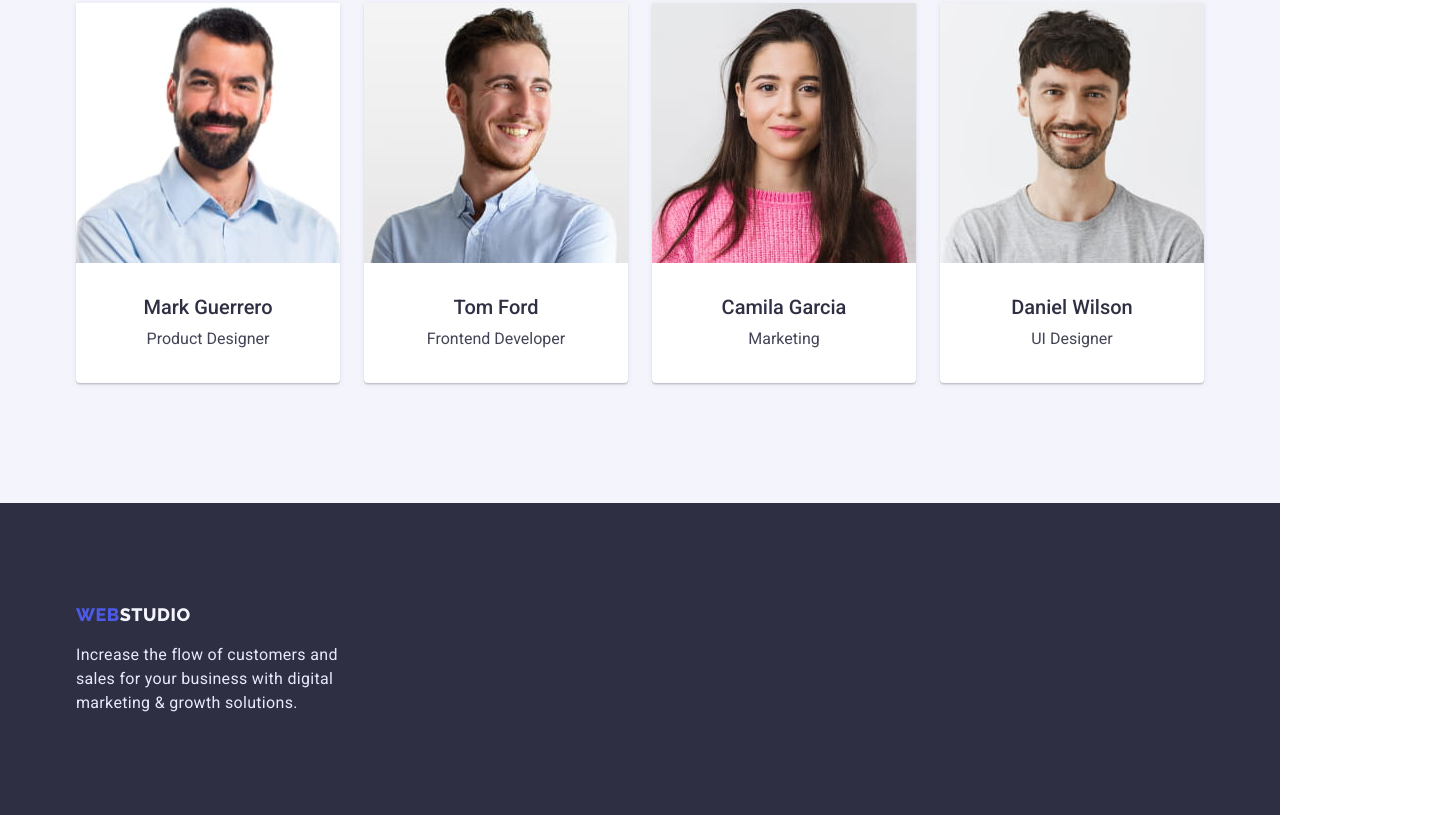
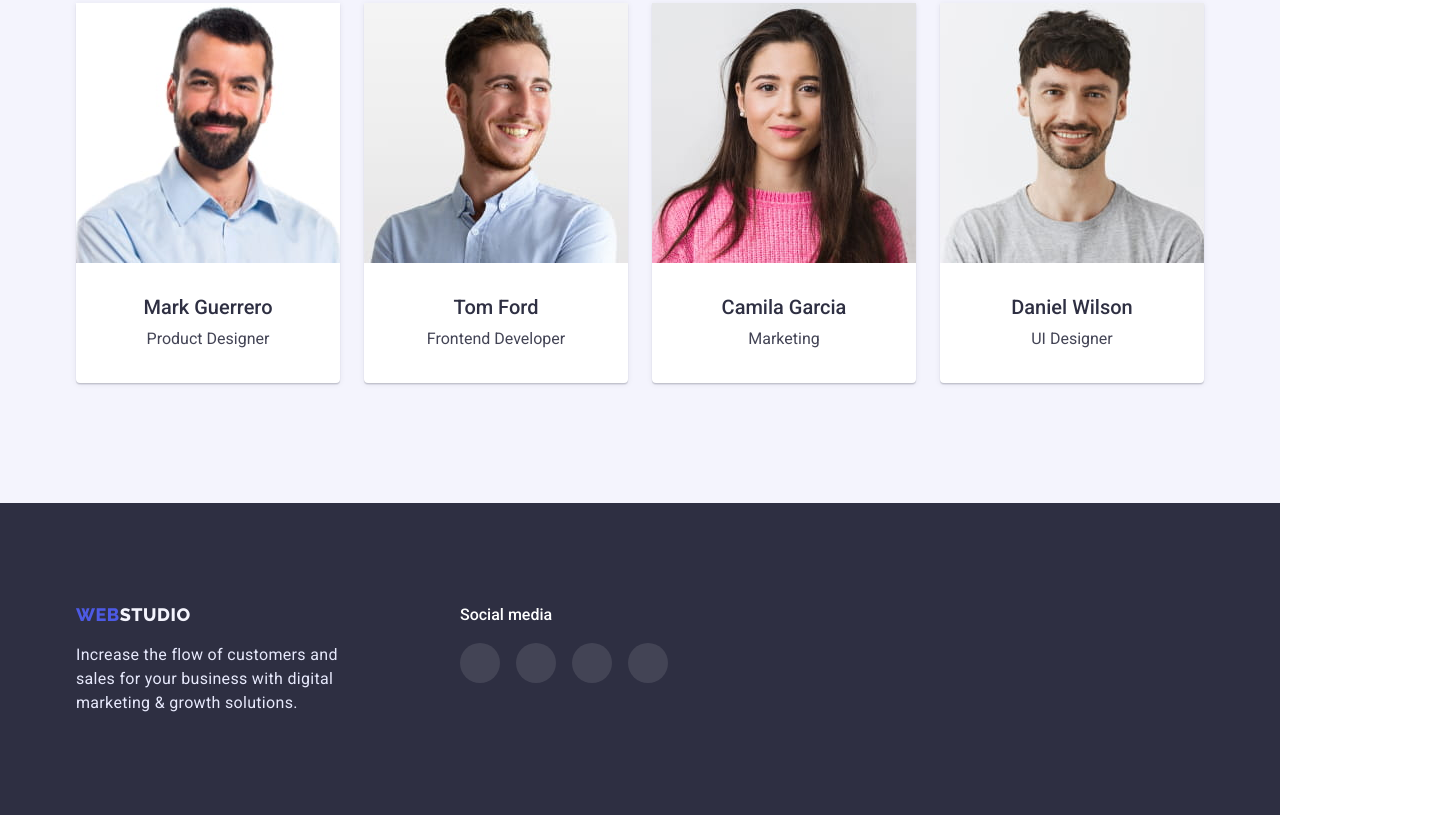
Before and after one commit to Michael-Zhinchyn/goit-markup-hw-03, a plain HTML site: page index.html in a window 1280 px wide. Shown: the part 1778-2593 px from the top of the page, 1440 px wide, since content can reach past the window. Drawn offline with nearby package versions, Linux system fonts and the light colour scheme.

Commit message:
uupdate html css

```diff
--- a/css/styles.css
+++ b/css/styles.css
@@ -158,6 +158,12 @@ margin-bottom: 0px;
     background-color: var(--site-primary);
     padding-top: 188px;
     padding-bottom: 188px;
+    background-image: linear-gradient(rgba(46, 47, 66, 0.7), rgba(46, 47, 66, 0.7)), url(../images/people-office.jpg);
+    width: 1440px;
+    margin: 0 auto;
+    background-repeat: no-repeat;
+    background-position: center;
+
 }
 
 .hero-primary-heading {
@@ -291,14 +297,11 @@ box-shadow: 0px 1px 6px rgba(46, 47, 66, 0.08), 0px 1px 1px rgba(46, 47, 66, 0.1
 .filter-btn:focus {
     background-color: var(--btn-hover-active);
     color: var(--WHITE);
-    box-shadow: 0px 2px 2px 0px rgba(0, 0, 0, 0.12);
-
-        box-shadow: 0px 2px 1px 0px rgba(0, 0, 0, 0.08);
-
-        box-shadow: 0px 3px 1px 0px rgba(0, 0, 0, 0.1);
-        border-color: var(--btn-hover-active);
+    box-shadow: 0px 3px 1px rgba(0, 0, 0, 0.1), 0px 2px 1px rgba(0, 0, 0, 0.08), 0px 2px 2px rgba(0, 0, 0, 0.12);
+    border-color: var(--btn-hover-active);
 
 }
+
 
 .filter-btn {
     cursor: pointer;
@@ -323,6 +326,9 @@ box-shadow: 0px 1px 6px rgba(46, 47, 66, 0.08), 0px 1px 1px rgba(46, 47, 66, 0.1
     margin-left: var(--basic-margin);
 }
 
+.card-item:hover {
+    box-shadow: 0px 1px 6px rgba(46, 47, 66, 0.08), 0px 1px 1px rgba(46, 47, 66, 0.16), 0px 2px 1px rgba(46, 47, 66, 0.08);
+}
 
 .card-content {
     padding-top: 32px;
@@ -391,11 +397,46 @@ box-shadow: 0px 1px 6px rgba(46, 47, 66, 0.08), 0px 1px 1px rgba(46, 47, 66, 0.1
     margin-top: 16px;
 }
 
+
+.social-list {
+    display: flex;
+    padding-left: 0px;
+
+}
+
+.social-media-heading {
+    font-family: 'Roboto';
+        font-style: normal;
+        font-weight: 500;
+        font-size: 16px;
+        line-height: 1.5;
+        color: var(--WHITE);
+}
+
+
+.social-list-item-link {
+    display: block;
+    width: 40px;
+    height: 40px;
+    margin-top: 16px;
+    margin-right: 16px;
+    border-radius: 50%;
+    background: rgba(255, 255, 255, 0.1);
+}
+
 .footer {
+    display: flex;
     background-color: var(--site-primary);
-
     padding-top: 100px;
     padding-bottom: 100px;
+}
+
+.footer-blocks {
+    display: flex;
+}
+
+.block-social {
+margin-left: 120px;
 }
 
 .logo-footer {
--- a/index.html
+++ b/index.html
@@ -187,7 +187,8 @@
 
     <!--FOOER-->
     <footer class="footer">
-      <div class="container">
+      <div class="container footer-blocks">
+        <div class="block-logo">
           <a href="./index.html" class="logo-footer"
             ><span class="logo-firstcolor">Web</span>Studio</a
           >
@@ -196,6 +197,22 @@
             digital marketing & growth solutions.
           </p>
         </div>
+
+        <div class="block-social">
+          <h3 class="social-media-heading">Social media</h3>
+          <ul class="social-list list">
+            <li class="social-list item">
+              <a href="#" class="social-list-item-link item-link-instagram"></a>
+            </li>
+            <li class="social-list item"></li>
+            <a href="#" class="social-list-item-link item-link-twitter"></a>
+            <li class="social-list item"></li>
+            <a href="#" class="social-list-item-link item-link-facebook"></a>
+            <li class="social-list item"></li>
+            <a href="#" class="social-list-item-link item-link-linkedin"></a>
+          </ul>
+        </div>
+      </div>
     </footer>
     <!--FOOTER-->
   </body>
```
Also changed, not shown: images/people-office.jpg (added). Lines whose indentation alone changed are shown as unchanged.
